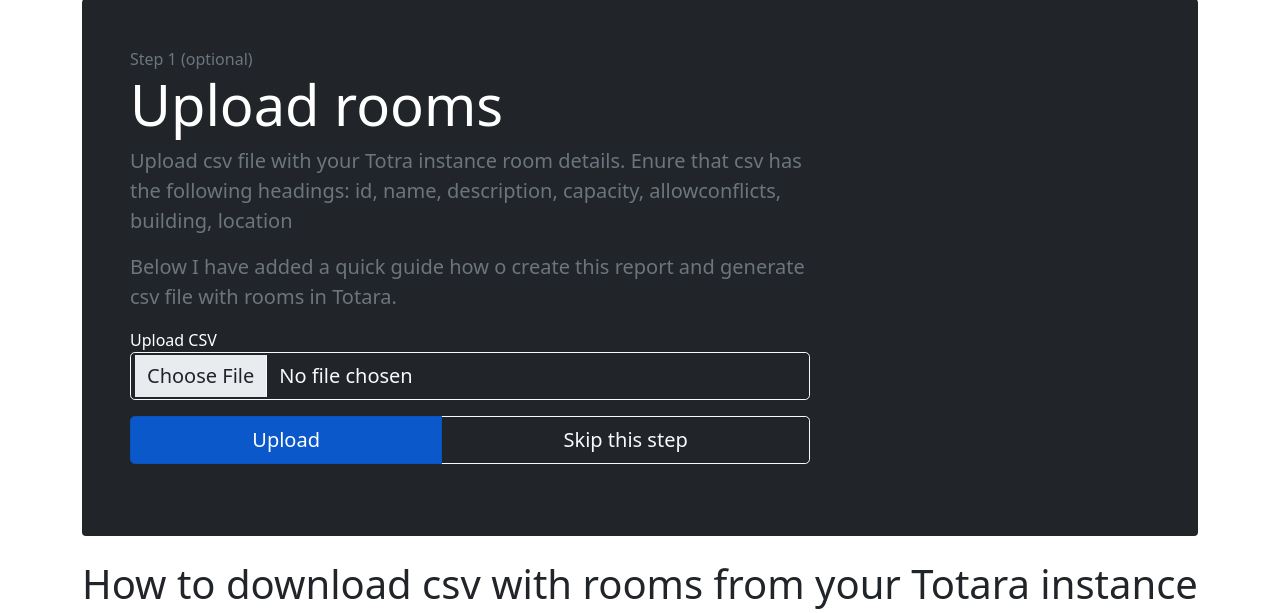
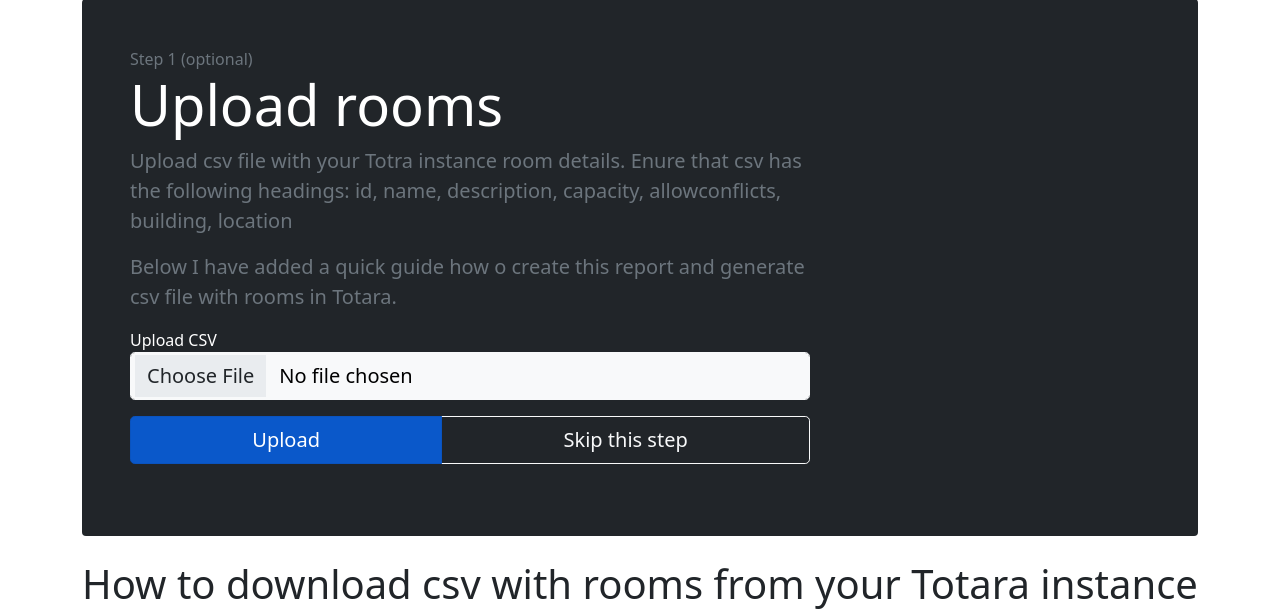
Before and after one commit to meshechko/totara_import_seminar_events, a Flask app: page /upload-rooms in a window 1280 px wide. Shown: the part 119-732 px from the top of the page. Run offline with Flask 2, Linux system fonts and the light colour scheme; some libraries are stand-ins or nearby versions.

Commit message:
Update upload-rooms.html

```diff
--- a/templates/upload-rooms.html
+++ b/templates/upload-rooms.html
@@ -10,7 +10,7 @@ content %}
       <div>
          <form method="POST" action="" enctype="multipart/form-data">
             {{ form.hidden_tag() }}
-            {{ form.file.label }} {{ form.file(class="form-control mb-3 btn btn-lg btn-outline-light") }}
+            {{ form.file.label }} {{ form.file(class="form-control mb-3 btn btn-lg btn-light") }}
 		 <div class="btn-group w-100">
             {{ form.submit(class="btn btn-lg btn-primary active") }}<a class="btn btn-lg btn-outline-light" type="button" href="/upload-backup">Skip this step</a>
 			 </div>
```
